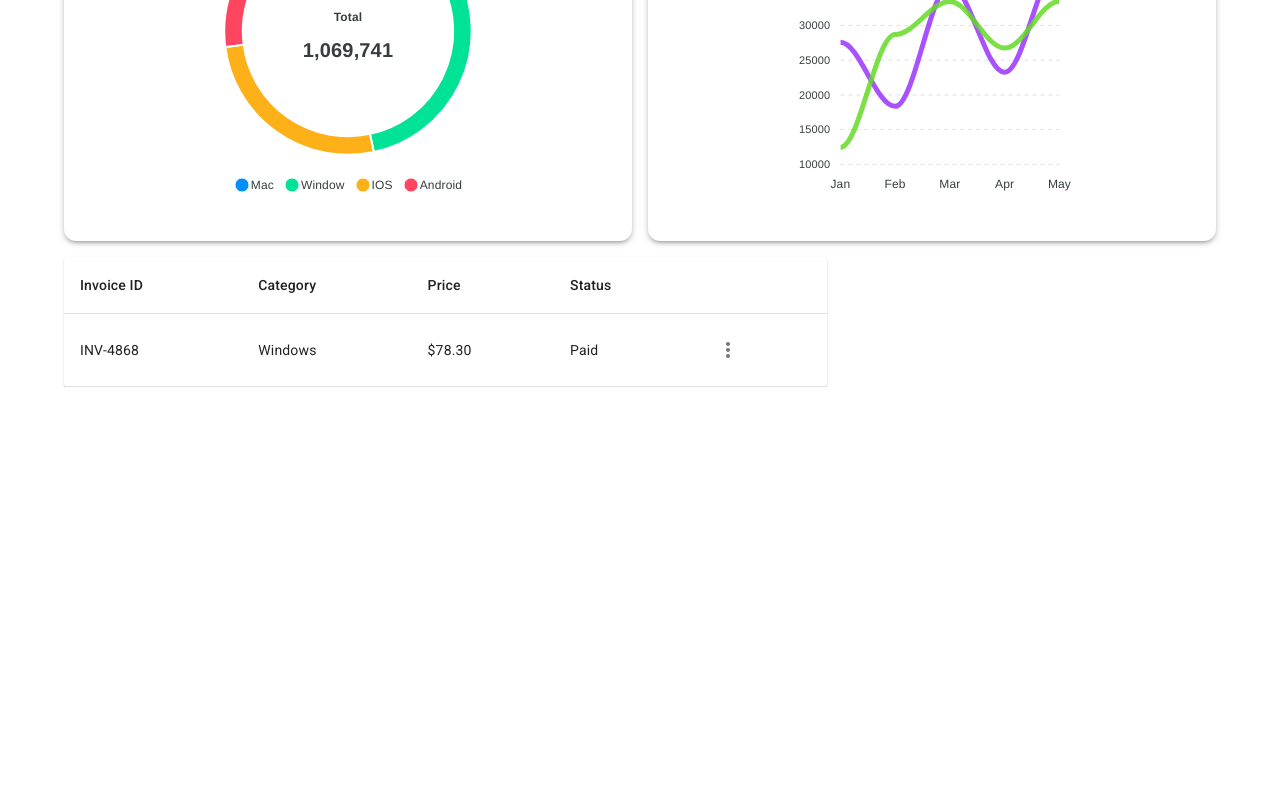
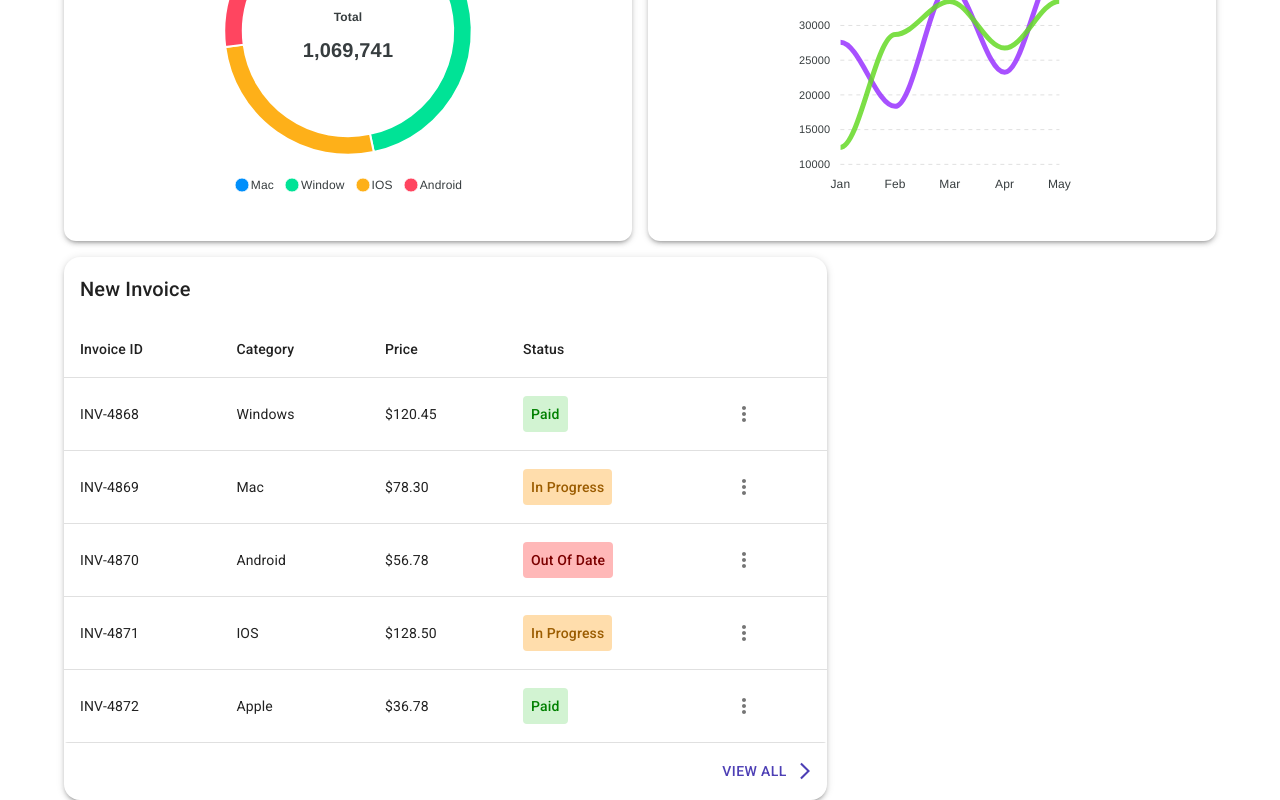
Before and after one commit to Kinzume/user-dashboard, a React (Vite) app: page / in a window 1280 px wide. Shown: the part 604-1404 px from the top of the page. Before the commit the page ends 991 px from the top, so only its background shows below. Built offline with nearby package versions, Linux system fonts and the light colour scheme.

Commit message:
fix(section6): update table and add call to action

```diff
--- /dev/null
+++ b/src/components/Section6/InvoiceTable.tsx
@@ -0,0 +1,64 @@
+import Table from "@mui/material/Table";
+import TableBody from "@mui/material/TableBody";
+import TableCell from "@mui/material/TableCell";
+import TableContainer from "@mui/material/TableContainer";
+import TableHead from "@mui/material/TableHead";
+import TableRow from "@mui/material/TableRow";
+import Paper from "@mui/material/Paper";
+import MoreOptions from "./MoreOptions";
+import Status from "./Status";
+
+type data = { ID: string; Category: string; Price: string; Status: string };
+const data = [
+  { ID: "INV-4868", Category: "Windows", Price: "$120.45", Status: "Paid" },
+  { ID: "INV-4869", Category: "Mac", Price: "$78.30", Status: "In Progress" },
+  {
+    ID: "INV-4870",
+    Category: "Android",
+    Price: "$56.78",
+    Status: "Out Of Date",
+  },
+  { ID: "INV-4871", Category: "IOS", Price: "$128.50", Status: "In Progress" },
+  { ID: "INV-4872", Category: "Apple", Price: "$36.78", Status: "Paid" },
+];
+
+export default function InvoiceTable() {
+  return (
+    <TableContainer
+      component={Paper}
+      sx={{ boxShadow: "none" }}
+    >
+      <Table aria-label="Item Data">
+        <TableHead>
+          <TableRow>
+            <TableCell>Invoice ID</TableCell>
+            <TableCell>Category</TableCell>
+            <TableCell>Price</TableCell>
+            <TableCell>Status</TableCell>
+            <TableCell></TableCell>
+          </TableRow>
+        </TableHead>
+        <TableBody>
+          {data?.map((invoice) => (
+            <TableRow key={invoice?.ID}>
+              <TableCell
+                component="th"
+                scope="row"
+              >
+                {invoice?.ID}
+              </TableCell>
+              <TableCell>{invoice?.Category}</TableCell>
+              <TableCell>{invoice?.Price}</TableCell>
+              <TableCell>
+                <Status status={invoice?.Status} />
+              </TableCell>
+              <TableCell>
+                <MoreOptions />
+              </TableCell>
+            </TableRow>
+          ))}
+        </TableBody>
+      </Table>
+    </TableContainer>
+  );
+}
--- /dev/null
+++ b/src/components/Section6/MoreOptions.tsx
@@ -0,0 +1,74 @@
+import * as React from "react";
+import IconButton from "@mui/material/IconButton";
+import ListItemIcon from "@mui/material/ListItemIcon";
+import Menu from "@mui/material/Menu";
+import MenuItem from "@mui/material/MenuItem";
+import MoreVertIcon from "@mui/icons-material/MoreVert";
+import DownloadIcon from "@mui/icons-material/Download";
+import PrintIcon from "@mui/icons-material/Print";
+import ShareIcon from "@mui/icons-material/Share";
+import DeleteIcon from "@mui/icons-material/Delete";
+
+export default function MoreOptions() {
+  const [anchorEl, setAnchorEl] = React.useState<null | HTMLElement>(null);
+  const open = Boolean(anchorEl);
+  const handleClick = (event: React.MouseEvent<HTMLButtonElement>) => {
+    setAnchorEl(event.currentTarget);
+  };
+  const handleClose = () => {
+    setAnchorEl(null);
+  };
+  return (
+    <>
+      <IconButton
+        aria-controls={open ? "menu" : undefined}
+        aria-haspopup="true"
+        aria-expanded={open ? "true" : undefined}
+        onClick={handleClick}
+        aria-label="More Options"
+      >
+        <MoreVertIcon />
+      </IconButton>
+      <Menu
+        id="menu"
+        anchorEl={anchorEl}
+        open={open}
+        onClose={handleClose}
+        MenuListProps={{
+          "aria-labelledby": "basic-button",
+        }}
+      >
+        <MenuItem onClick={handleClose}>
+          <ListItemIcon>
+            <DownloadIcon fontSize="small" />
+          </ListItemIcon>
+          Download
+        </MenuItem>
+        <MenuItem onClick={handleClose}>
+          <ListItemIcon>
+            <PrintIcon fontSize="small" />
+          </ListItemIcon>
+          Print
+        </MenuItem>
+        <MenuItem onClick={handleClose}>
+          <ListItemIcon>
+            <ShareIcon fontSize="small" />
+          </ListItemIcon>
+          Share
+        </MenuItem>
+        <MenuItem
+          onClick={handleClose}
+          sx={{ color: "#c50000" }}
+        >
+          <ListItemIcon>
+            <DeleteIcon
+              fontSize="small"
+              sx={{ color: "#c50000" }}
+            />
+          </ListItemIcon>
+          Delete
+        </MenuItem>
+      </Menu>
+    </>
+  );
+}
--- a/src/components/Section6/Section6.tsx
+++ b/src/components/Section6/Section6.tsx
@@ -1,103 +1,28 @@
-import * as React from "react";
-import { useState } from "react";
-import Table from "@mui/material/Table";
-import TableBody from "@mui/material/TableBody";
-import TableCell from "@mui/material/TableCell";
-import TableContainer from "@mui/material/TableContainer";
-import TableHead from "@mui/material/TableHead";
-import TableRow from "@mui/material/TableRow";
+import Box from "@mui/material/Box";
 import Paper from "@mui/material/Paper";
-import MoreVertIcon from "@mui/icons-material/MoreVert";
-import IconButton from "@mui/material/IconButton";
-import Menu from "@mui/material/Menu";
-import MenuItem from "@mui/material/MenuItem";
-import MenuList from "@mui/material/MenuList";
-import ListItemText from "@mui/material/ListItemText";
-import ListItemIcon from "@mui/material/ListItemIcon";
-import DownloadIcon from "@mui/icons-material/Download";
-import PrintIcon from "@mui/icons-material/Print";
-import ShareIcon from "@mui/icons-material/Share";
-import DeleteIcon from "@mui/icons-material/Delete";
+import Typography from "@mui/material/Typography";
+import InvoiceTable from "./InvoiceTable";
+import Button from "@mui/material/Button";
+import ArrowForwardIosIcon from "@mui/icons-material/ArrowForwardIos";
 export default function Section6() {
-  const [anchorEl, setAnchorEl] = React.useState<null | HTMLElement>(null);
-  const open = Boolean(anchorEl);
-  const handleClick = (event: React.MouseEvent<HTMLButtonElement>) => {
-    setAnchorEl(event.currentTarget);
-  };
-  const handleClose = () => {
-    setAnchorEl(null);
-  };
   return (
-    <TableContainer component={Paper}>
-      <Table aria-label="Item Data">
-        <TableHead>
-          <TableRow>
-            <TableCell>Invoice ID</TableCell>
-            <TableCell>Category</TableCell>
-            <TableCell>Price</TableCell>
-            <TableCell>Status</TableCell>
-            <TableCell></TableCell>
-          </TableRow>
-        </TableHead>
-        <TableBody>
-          <TableRow>
-            <TableCell
-              component="th"
-              scope="row"
-            >
-              INV-4868
-            </TableCell>
-            <TableCell>Windows</TableCell>
-            <TableCell>$78.30</TableCell>
-            <TableCell>Paid</TableCell>
-            <TableCell>
-              <IconButton
-                aria-controls={open ? "menu" : undefined}
-                aria-haspopup="true"
-                aria-expanded={open ? "true" : undefined}
-                onClick={handleClick}
-                aria-label="More Options"
-              >
-                <MoreVertIcon />
-              </IconButton>
-              <Menu
-                id="menu"
-                anchorEl={anchorEl}
-                open={open}
-                onClose={handleClose}
-                MenuListProps={{
-                  "aria-labelledby": "basic-button",
-                }}
-              >
-                <MenuItem onClick={handleClose}>
-                  <ListItemIcon>
-                    <DownloadIcon fontSize="small" />
-                  </ListItemIcon>
-                  Download
-                </MenuItem>
-                <MenuItem onClick={handleClose}>
-                  <ListItemIcon>
-                    <PrintIcon fontSize="small" />
-                  </ListItemIcon>
-                  Print
-                </MenuItem>
-                <MenuItem onClick={handleClose}>
-                  <ListItemIcon>
-                    <ShareIcon fontSize="small" />
-                  </ListItemIcon>
-                  Share
-                </MenuItem>
-                <MenuItem onClick={handleClose}>
-                  <ListItemIcon>
-                    <DeleteIcon fontSize="small" />
-                  </ListItemIcon>
-                  Delete
-                </MenuItem>
-              </Menu>
-            </TableCell>
-          </TableRow>
-        </TableBody>
-      </Table>
-    </TableContainer>
+    <Paper
+      elevation={3}
+      sx={{ borderRadius: 4, display: "flex", flexDirection: "column" }}
+    >
+      <Typography sx={{ fontWeight: 500, typography: "h6", p: 2 }}>
+        New Invoice
+      </Typography>
+      <InvoiceTable />
+      <Box sx={{ p: 1, marginLeft: "auto" }}>
+        <Button
+          variant="text"
+          endIcon={<ArrowForwardIosIcon />}
+          sx={{ width: "fit-content", p: 1, borderRadius: 2 }}
+        >
+          View All
+        </Button>
+      </Box>
+    </Paper>
   );
 }
--- /dev/null
+++ b/src/components/Section6/Status.tsx
@@ -0,0 +1,27 @@
+import Box from "@mui/material/Box";
+export default function Status({ status }: { status: string }): JSX.Element {
+  return (
+    <Box
+      sx={{
+        fontWeight: 500,
+        width: "fit-content",
+        p: 1,
+        borderRadius: 1,
+        color:
+          status === "Paid"
+            ? "green"
+            : status === "In Progress"
+            ? "#9b5c00"
+            : "#7c0000",
+        bgcolor:
+          status === "Paid"
+            ? "#d2f3d2"
+            : status === "In Progress"
+            ? "#ffddac"
+            : "#ffb8b8",
+      }}
+    >
+      {status}
+    </Box>
+  );
+}
```
